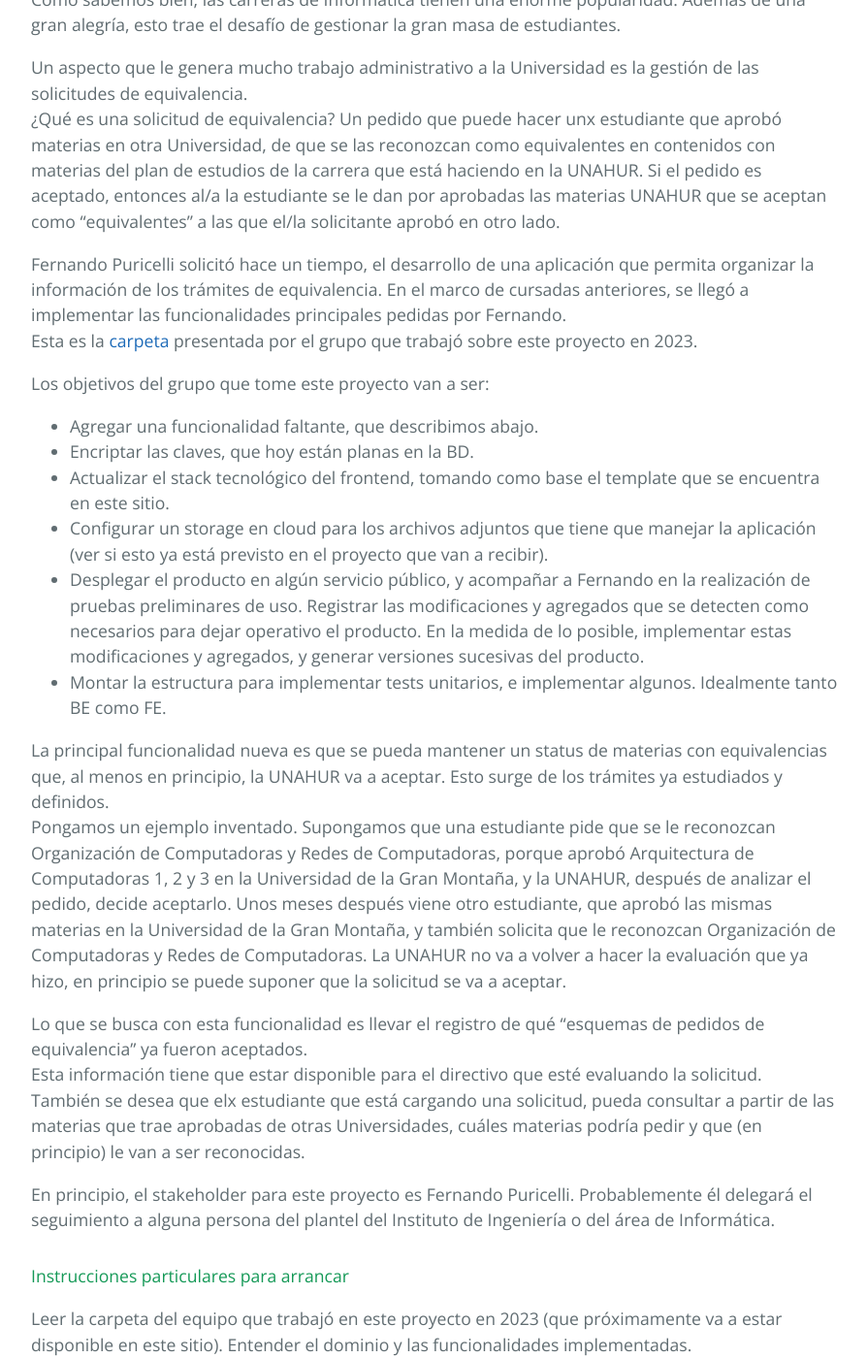
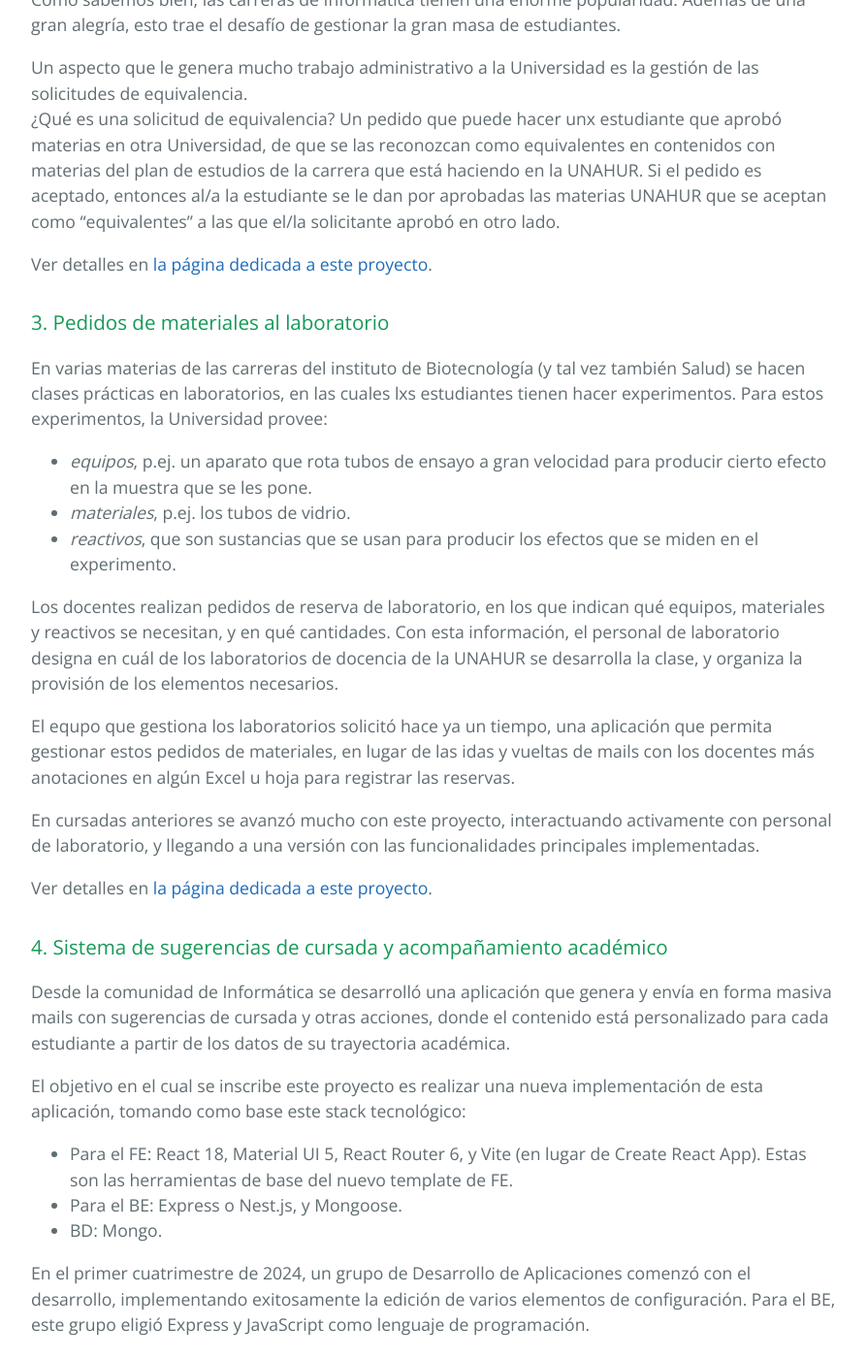
Before and after one commit to unahur-desapp/unahur-desapp-site, a Jekyll site: the page built from cuatrimestres/2024s2-desapp.md, in a window 1280 px wide and 1400 px high, scrolled down 2886 px. Shown: the whole window at 97% size, without its empty margins (192-1086 px from the left). Built offline with Jekyll 4.4.1, drawn with Linux system fonts in a browser that asks for light colours; our own code applies the rules of GitHub Pages for plain Markdown files; some of the changed text lies outside the part shown.

Commit message:
Se agrego pagina pedido de equivalencias y carpetas antiguas

```diff
--- a/cuatrimestres/2024s2-desapp.md
+++ b/cuatrimestres/2024s2-desapp.md
@@ -74,35 +74,7 @@ Como sabemos bien, las carreras de Informática tienen una enorme popularidad. A
 Un aspecto que le genera mucho trabajo administrativo a la Universidad es la gestión de las solicitudes de equivalencia.
 ¿Qué es una solicitud de equivalencia? Un pedido que puede hacer unx estudiante que aprobó materias en otra Universidad, de que se las reconozcan como equivalentes en contenidos con materias del plan de estudios de la carrera que está haciendo en la UNAHUR. Si el pedido es aceptado, entonces al/a la estudiante se le dan por aprobadas las materias UNAHUR que se aceptan como "equivalentes" a las que el/la solicitante aprobó en otro lado.
 
-Fernando Puricelli solicitó hace un tiempo, el desarrollo de una aplicación que permita organizar la información de los trámites de equivalencia.
-En el marco de cursadas anteriores, se llegó a implementar las funcionalidades principales pedidas por Fernando.
-Esta es la [carpeta](../adjuntos/equivalencias-2023s2.pdf){:target="_blank"} presentada por el grupo que trabajó sobre este proyecto en 2023.
-
-Los objetivos del grupo que tome este proyecto van a ser:
-- Agregar una funcionalidad faltante, que describimos abajo.
-- Encriptar las claves, que hoy están planas en la BD.
-- Actualizar el stack tecnológico del frontend, tomando como base el template que se encuentra en este sitio.
-- Configurar un storage en cloud para los archivos adjuntos que tiene que manejar la aplicación (ver si esto ya está previsto en el proyecto que van a recibir).
-- Desplegar el producto en algún servicio público, y acompañar a Fernando en la realización de pruebas preliminares de uso. Registrar las modificaciones y agregados que se detecten como necesarios para dejar operativo el producto. En la medida de lo posible, implementar estas modificaciones y agregados, y generar versiones sucesivas del producto.
-- Montar la estructura para implementar tests unitarios, e implementar algunos. Idealmente tanto BE como FE.
-
-La principal funcionalidad nueva es que se pueda mantener un status de materias con equivalencias que, al menos en principio, la UNAHUR va a aceptar. Esto surge de los trámites ya estudiados y definidos.
-Pongamos un ejemplo inventado. Supongamos que una estudiante pide que se le reconozcan Organización de Computadoras y Redes de Computadoras, porque aprobó Arquitectura de Computadoras 1, 2 y 3 en la Universidad de la Gran Montaña, y la UNAHUR, después de analizar el pedido, decide aceptarlo.
-Unos meses después viene otro estudiante, que aprobó las mismas materias en la Universidad de la Gran Montaña, y también solicita que le reconozcan Organización de Computadoras y Redes de Computadoras. La UNAHUR no va a volver a hacer la evaluación que ya hizo, en principio se puede suponer que la solicitud se va a aceptar.
-
-Lo que se busca con esta funcionalidad es llevar el registro de qué "esquemas de pedidos de equivalencia" ya fueron aceptados.
-Esta información tiene que estar disponible para el directivo que esté evaluando la solicitud.
-También se desea que elx estudiante que está cargando una solicitud, pueda consultar a partir de las materias que trae aprobadas de otras Universidades, cuáles materias podría pedir y que (en principio) le van a ser reconocidas.
-
-En principio, el stakeholder para este proyecto es Fernando Puricelli. Probablemente él delegará el seguimiento a alguna persona del plantel del Instituto de Ingeniería o del área de Informática.
-
-
-#### Instrucciones particulares para arrancar
-
-Leer la carpeta del equipo que trabajó en este proyecto en 2023 (que próximamente va a estar disponible en este sitio). Entender el dominio y las funcionalidades implementadas.
-
-... más información en breve ...
-
+Ver detalles en [la página dedicada a este proyecto](./2024s2/pedido-de-equivalencias.md).
 
 ### 3. Pedidos de materiales al laboratorio
 En varias materias de las carreras del instituto de Biotecnología (y tal vez también Salud) se hacen clases prácticas en laboratorios, en las cuales lxs estudiantes tienen hacer experimentos.
```
Also changed, not shown: carpetas-cursadas-anteriores.md (added, +42 -0 lines), cuatrimestres/2024s2/pedido-de-equivalencias.md (added, +105 -0 lines), pautas-para-la-carpeta.md (+9 -43 lines), images/trabajos/Error_inicio_superusuario.png (added), images/trabajos/error_solicitud_materia_alumno.png (added).
